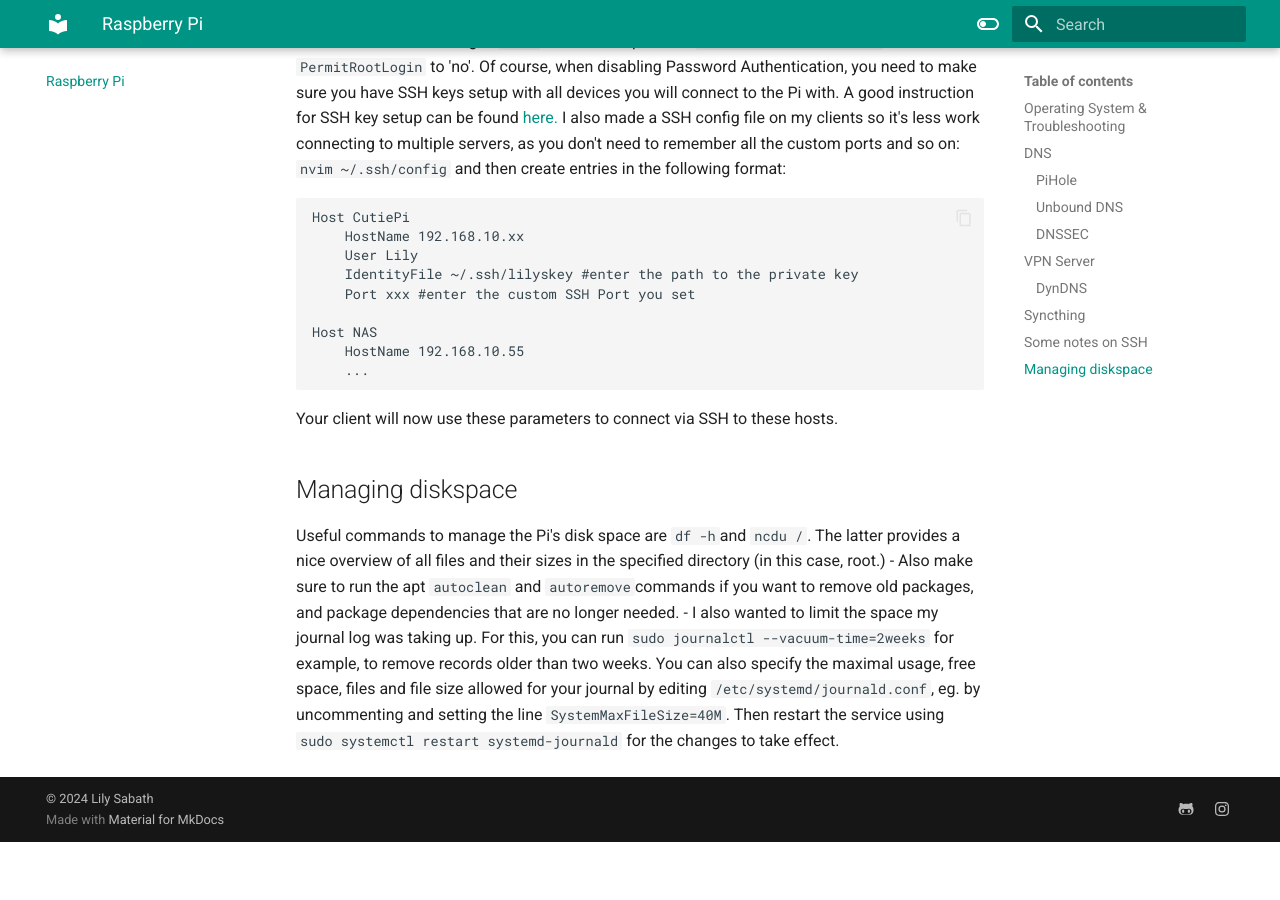
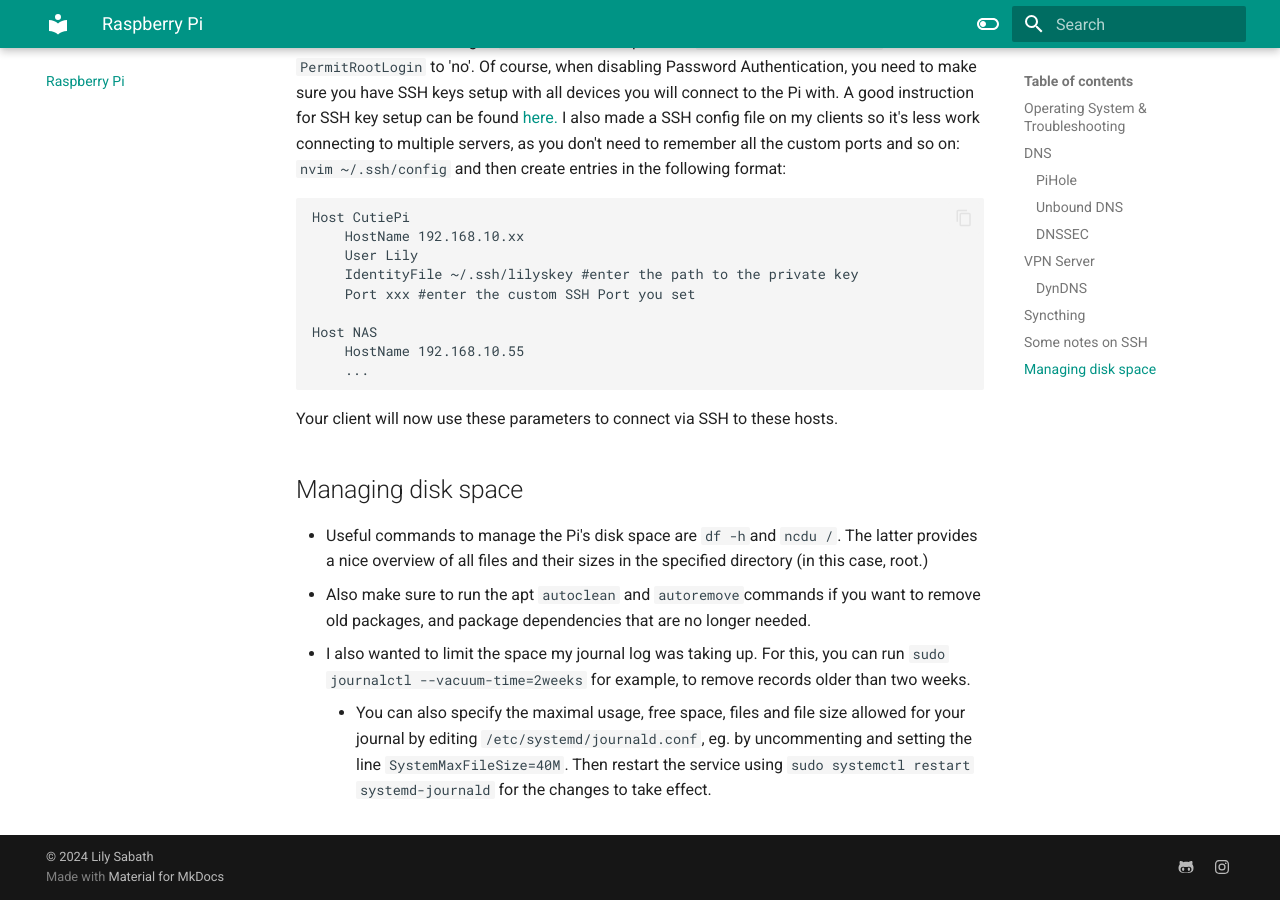
Before and after one commit to witchessabath/mkdocs, an MkDocs documentation site: the page built from docs/CutiePi.md, in a window 1280 px wide and 900 px high, scrolled down 2743 px. Built offline with MkDocs 1.6.1 and Material for MkDocs 9.7.7, drawn with Linux system fonts in a browser that asks for light colours; before the commit the page ends 3585 px from its top, so only the background shows below that.

Commit message:
Modified docs files

````diff
--- a/docs/CutiePi.md
+++ b/docs/CutiePi.md
@@ -85,8 +85,8 @@ Host NAS
     ...
 ```
 Your client will now use these parameters to connect via SSH to these hosts.
-## Managing diskspace
-Useful commands to manage the Pi's disk space are `df -h`and `ncdu /`. The latter provides a nice overview of all files and their sizes in the specified directory (in this case, root.)
+## Managing disk space
+- Useful commands to manage the Pi's disk space are `df -h`and `ncdu /`. The latter provides a nice overview of all files and their sizes in the specified directory (in this case, root.)
 - Also make sure to run the apt `autoclean` and `autoremove`commands if you want to remove old packages, and package dependencies that are no longer needed.
 - I also wanted to limit the space my journal log was taking up. For this, you can run `sudo journalctl --vacuum-time=2weeks` for example, to remove records older than two weeks.
-    You can also specify the maximal usage, free space, files and file size allowed for your journal by editing `/etc/systemd/journald.conf`, eg. by uncommenting and setting the line `SystemMaxFileSize=40M`. Then restart the service using `sudo systemctl restart systemd-journald` for the changes to take effect.
+    - You can also specify the maximal usage, free space, files and file size allowed for your journal by editing `/etc/systemd/journald.conf`, eg. by uncommenting and setting the line `SystemMaxFileSize=40M`. Then restart the service using `sudo systemctl restart systemd-journald` for the changes to take effect.
````
Also changed, not shown: docs/proxmox.md (+5 -0 lines).
